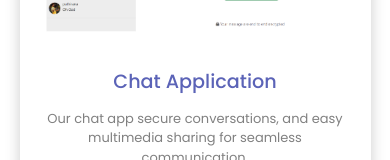
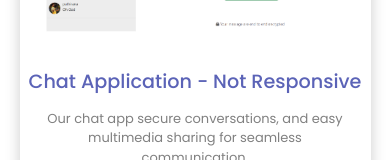
Before and after one commit to SnehaBalasubramanian/Portfolio, a plain HTML site: page index.html in a window 390 px wide. Shown: the part 6265-6425 px from the top of the page. Drawn offline with nearby package versions, Linux system fonts and the light colour scheme.

Commit message:
responsive31

```diff
--- a/index.html
+++ b/index.html
@@ -448,7 +448,7 @@
                     <div class="article-container">
                         <img src="assets/w.png" alt="Project 2" class="project-img" />
                     </div>
-                    <h6 class="projects_head" style="margin-top: 35px;">Chat Application</h6>
+                    <h6 class="projects_head" style="margin-top: 35px;">Chat Application - Not Responsive</h6>
                     <p class="experience-sub-title1 project-title">Our chat app secure conversations, and easy
                         multimedia sharing
                         for seamless communication.</p>
```
